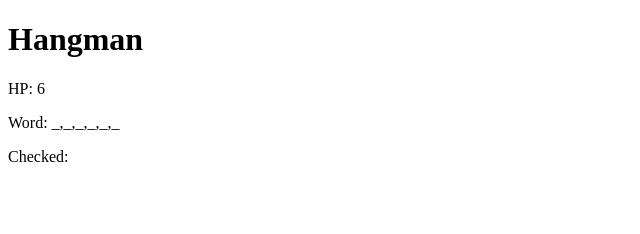
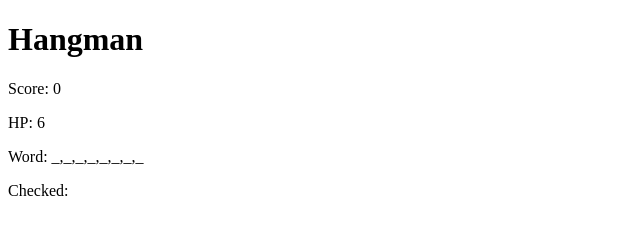
Before and after one commit to fongl/Hangman-Game, a plain HTML site: page hangman.html in a window 1280 px wide. Shown: the whole page, without its empty margins (0-640 px from the left). Drawn offline with Linux system fonts and the light colour scheme.

Commit message:
added win screen and timeout for each word guessed right before switching a new word

```diff
--- a/hangman.html
+++ b/hangman.html
@@ -10,6 +10,9 @@
 
 <body>
     <h1>Hangman</h1>
+    <p>Score:
+        <span id="user-score"> 0</span>
+    </p>
     <p>HP:
         <span id="user-hp">6</span>
     </p>
@@ -23,71 +26,86 @@
         var hpShow = document.getElementById("user-hp");
         var displayShow = document.getElementById("user-display");
         var checkedShow = document.getElementById("user-checked");
+        var scoreShow = document.getElementById("user-score");
         var hp = Math.floor(6);
-        var match = Math.floor(0);
+        var match = Math.floor(0); //how many letters of the words the player got right
         var score = Math.floor(0);
-        var wordBank = ["HTML", "CSS", "JAVASCRIPT", "BOOTSTRAP", "ARRAYS"];
-        var answer = wordBank[Math.floor(Math.random() * wordBank.length)].split("");
-        var match = answer.length;
-        console.log(match);
-        var display = [];
-        var checked = [];
-        for (i = 0; i < answer.length; i++) {
-            display.push("_");
+        var display = []; //the array to save the letters already gotten right
+        var checked = []; // to save all gussed letters
+        var answer = [];
+        var wordBank = ["HTML", "CSS", "JAVASCRIPT", "BOOTSTRAP", "ARRAYS", "OBJECT", "METHOD", "FUNCTION", "SCOPE", "CLASS", "SYNTAX"];
+        var wordsYouGotRight
+
+        function newWord() {
+            if (wordBank.length != 0) {
+                display =[];
+                var rand = Math.floor(Math.random() * wordBank.length);
+                console.log(rand);
+                //var
+                answer = wordBank[rand].split("");
+                wordBank.splice(rand, 1);
+                match = answer.length;
+                console.log(match);
+                for (i = 0; i < answer.length; i++) {
+                    display.push("_");
+                }
+                displayShow.textContent = display;
+                checked = [];
+                checkedShow.textContent = checked;
+            }
+            else {
+                setTimeout(function () { location.reload(true); }, 2000);
+                document.write("YOU WIN");
+            }
         }
-        displayShow.textContent = display;
+        //initialize game
+        newWord();
         hpShow.textContent = hp;
         console.log(wordBank);
         console.log(checked);
         console.log(display);
         console.log(answer);
+    </script>
 
-    </script>
-    <!--
-        <input class="entire" type="text"  name="input" value="" onkeydown="jesus(event)">            -->
     <script>
-        //    document.addEventListener("keypress", jesus(event));
-        //    function jesus(event) {
-        //       var keyPressed = String.fromCharCode(event.keyCode);
-        //        console.log(keyPressed);
-        //    }
-        //while (hp > 0) {
-
         document.onkeydown = function (event) {
             var keyPressed = String.fromCharCode(event.keyCode);
             if (event.keyCode < 91 && event.keyCode > 64) {
-                console.log(event.keyCode);
-                console.log(keyPressed);
+                //console.log(event.keyCode);
+                //console.log(keyPressed);
                 if (checked.indexOf(keyPressed) == -1) {
                     checked.push(keyPressed);
                     checkedShow.textContent = checked;
-                    console.log(checked);
+                    //console.log(checked);
                     if (answer.indexOf(keyPressed) != -1) {
-                        console.log("yay");
+                        //console.log("yay");
                         for (var i = 0; i < answer.length; i++) {
                             if (answer[i] == keyPressed) {
                                 display[i] = keyPressed;
-                                console.log(display);
                                 match--;
                             }
+                            console.log(match);
                             displayShow.textContent = display;
-                            console.log(match);
+
                         }
-
-
+                        if (match == 0) {
+                            score++;
+                            scoreShow.textContent = score;
+                            setTimeout(function(){newWord();},2500);
+                        }
                     }
                     else {
                         hp--;
                         hpShow.textContent = hp;
                         if (hp < 1) {
-                            setTimeout(function(){location.reload(true);},2000);
+                            setTimeout(function () { location.reload(true); }, 2000);
                             document.write("YOU LOSE");
                         }
-                        console.log(hp);
+                        //console.log(hp);
 
                     }
                 }
-                console.log(checked);
+                //console.log(checked);
             }
 
         }
```
